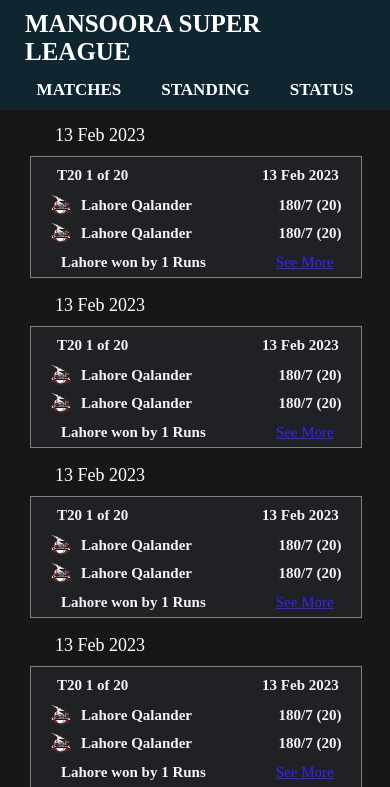
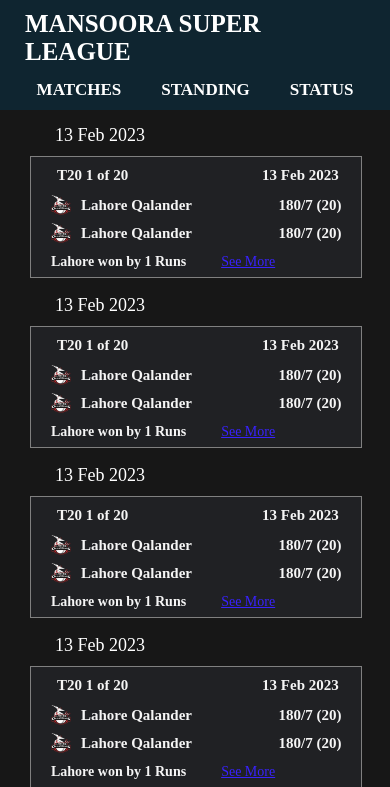
Before and after one commit to hunainshak08/MSL, a plain HTML site: page index.html in a window 390 px wide. Shown: the top 787 px of the page. Drawn offline with Linux system fonts and the light colour scheme.

Commit message:
Update index.html

```diff
--- a/index.html
+++ b/index.html
@@ -169,6 +169,14 @@
             .nav-mid ul li {
                 padding: 0px 5px;
         }
+            .mt-last h2 {
+                padding: 4px 5px 2px 20px;
+                font-size: 14px;
+            }
+            .mt-last a {
+                padding: 4px 5px 2px 30px;
+                font-size: 14px;
+            }
         }
     </style>
 </head>
```
